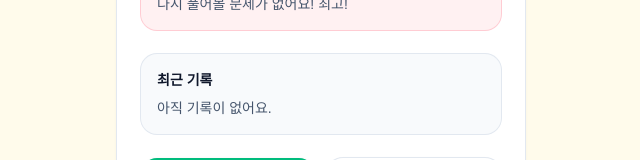
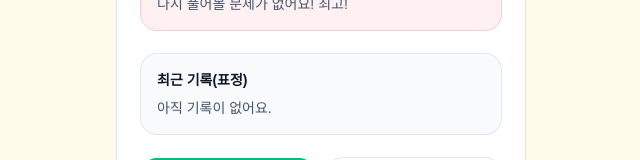
Before and after one commit to woairi/gugudan-kids, a Next.js app: page /result in a window 1280 px wide. Shown: the part 406-566 px from the top of the page, without its empty margins (319-959 px from the left). Built offline with nearby package versions, Linux system fonts and the light colour scheme.

Commit message:
feat(ux): simplify recent records with emoji faces

```diff
--- a/src/app/result/page.tsx
+++ b/src/app/result/page.tsx
@@ -81,14 +81,14 @@ export default function ResultPage() {
           </div>
 
           <div className="mt-6 rounded-2xl bg-slate-50 p-4 ring-1 ring-slate-200">
-            <div className="text-sm font-extrabold">최근 기록</div>
+            <div className="text-sm font-extrabold">최근 기록(표정)</div>
             <div className="mt-2 grid gap-2">
               {recent.slice(0, 5).map((r, i) => {
                 const rate = r.total ? Math.round((r.correct / r.total) * 100) : 0;
                 return (
                   <div key={r.at + i} className="flex items-center justify-between rounded-2xl bg-white px-4 py-3 ring-1 ring-slate-200">
                     <div className="text-sm font-bold">{r.dan}단</div>
-                    <div className="text-sm text-slate-700">{r.correct}/{r.total} ({rate}%)</div>
+                    <div className="text-sm text-slate-700">{rate >= 90 ? "😄😄😄" : rate >= 70 ? "😄😄" : rate >= 50 ? "😄" : "🙂"}</div>
                   </div>
                 );
               })}
```
Also changed, not shown: 1 other file (tests, documents, lock files or other folders).
